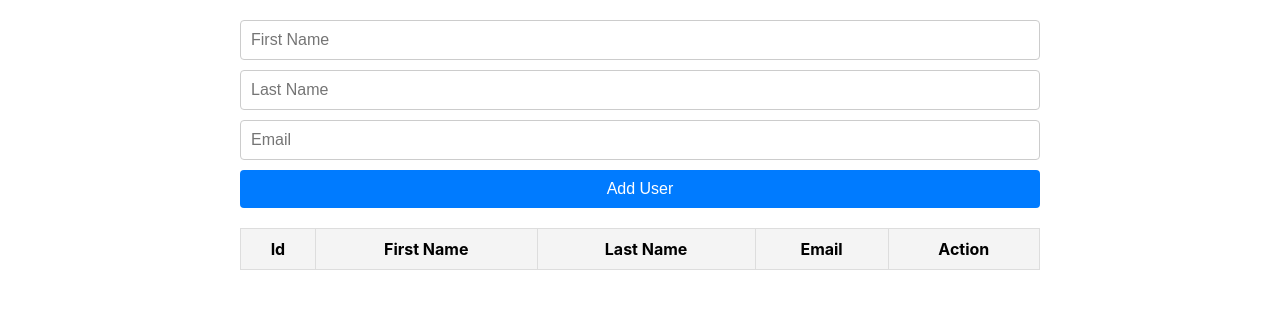
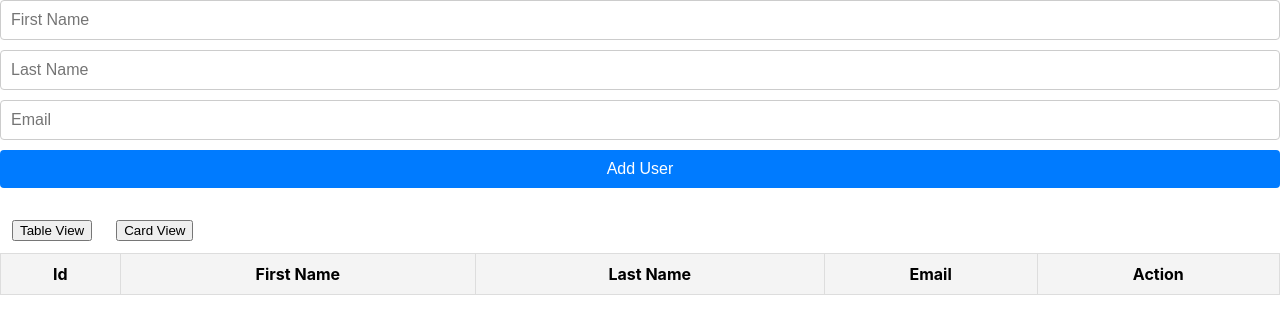
Before and after one commit to a1exveselov/STRWPwork, a React (Create React App) app in the folder lab-test/: page / in a window 1280 px wide. Shown: the top 334 px of the page. Built offline with nearby package versions, Linux system fonts and the light colour scheme.

Commit message:
cards
added user cards for table

```diff
--- a/lab-test/package.json
+++ b/lab-test/package.json
@@ -3,6 +3,9 @@
   "version": "0.1.0",
   "private": true,
   "dependencies": {
+    "@emotion/react": "^11.13.3",
+    "@emotion/styled": "^11.13.0",
+    "@mui/material": "^6.1.1",
     "@testing-library/jest-dom": "^5.17.0",
     "@testing-library/react": "^13.4.0",
     "@testing-library/user-event": "^13.5.0",
--- a/lab-test/src/App.js
+++ b/lab-test/src/App.js
@@ -1,23 +1,33 @@
 import React, { useState } from 'react';
 import UserForm from './UserForm';
 import UserTable from './UserTable';
+import UserCard from './UserCard';
 import './App.css';
 
 function App() {
   const [users, setUsers] = useState([]);
+  const [view, setView] = useState('table'); // 'table' or 'cards'
 
   const addUser = (user) => {
-    setUsers([...users, { id: users.length + 1, ...user }]);
-  };
-
-  const deleteUser = (id) => {
-    setUsers(users.filter(user => user.id !== id));
+    setUsers([...users, user]);
   };
 
   return (
-    <div className="container">
+    <div>
       <UserForm addUser={addUser} />
-      <UserTable users={users} deleteUser={deleteUser} />
+      <div>
+        <button style={{margin: '12px'}} onClick={() => setView('table')}>Table View</button>
+        <button style={{margin: '12px'}} onClick={() => setView('cards')}>Card View</button>
+      </div>
+      {view === 'table' ? (
+        <UserTable users={users} />
+      ) : (
+        <div style={{ display: 'flex', flexWrap: 'wrap', justifyContent: 'center' }}>
+          {users.map((user, index) => (
+            <UserCard key={index} user={user} />
+          ))}
+        </div>
+      )}
     </div>
   );
 }
--- /dev/null
+++ b/lab-test/src/UserCard.js
@@ -0,0 +1,19 @@
+import React from 'react';
+import { Card, CardContent, Typography } from '@mui/material';
+
+function UserCard({ user }) {
+  return (
+    <Card style={{ margin: '10px', width: '300px' }}>
+      <CardContent>
+        <Typography variant="h5" component="div">
+          {user.firstName} {user.lastName}
+        </Typography>
+        <Typography variant="body2" color="text.secondary">
+          {user.email}
+        </Typography>
+      </CardContent>
+    </Card>
+  );
+}
+
+export default UserCard;
--- a/lab-test/src/UserForm.js
+++ b/lab-test/src/UserForm.js
@@ -22,6 +22,7 @@ function UserForm({ addUser }) {
         placeholder="First Name"
         value={firstName}
         onChange={(e) => setFirstName(e.target.value)}
+        required
       />
       <input
         type="text"
@@ -29,6 +30,7 @@ function UserForm({ addUser }) {
         placeholder="Last Name"
         value={lastName}
         onChange={(e) => setLastName(e.target.value)}
+        required
       />
       <input
         type="email"
```
Also changed, not shown: 1 other file (tests, documents, lock files or other folders).
